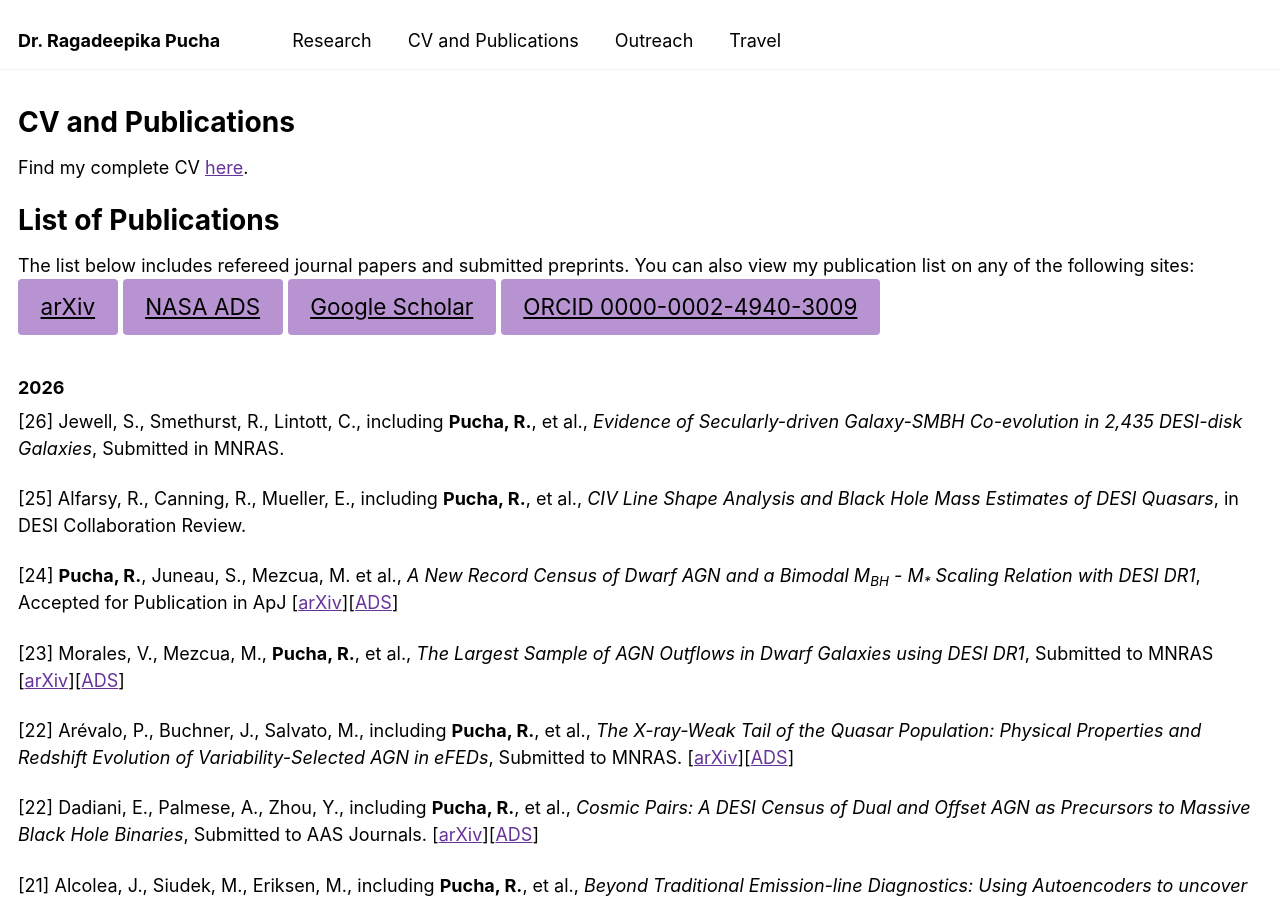
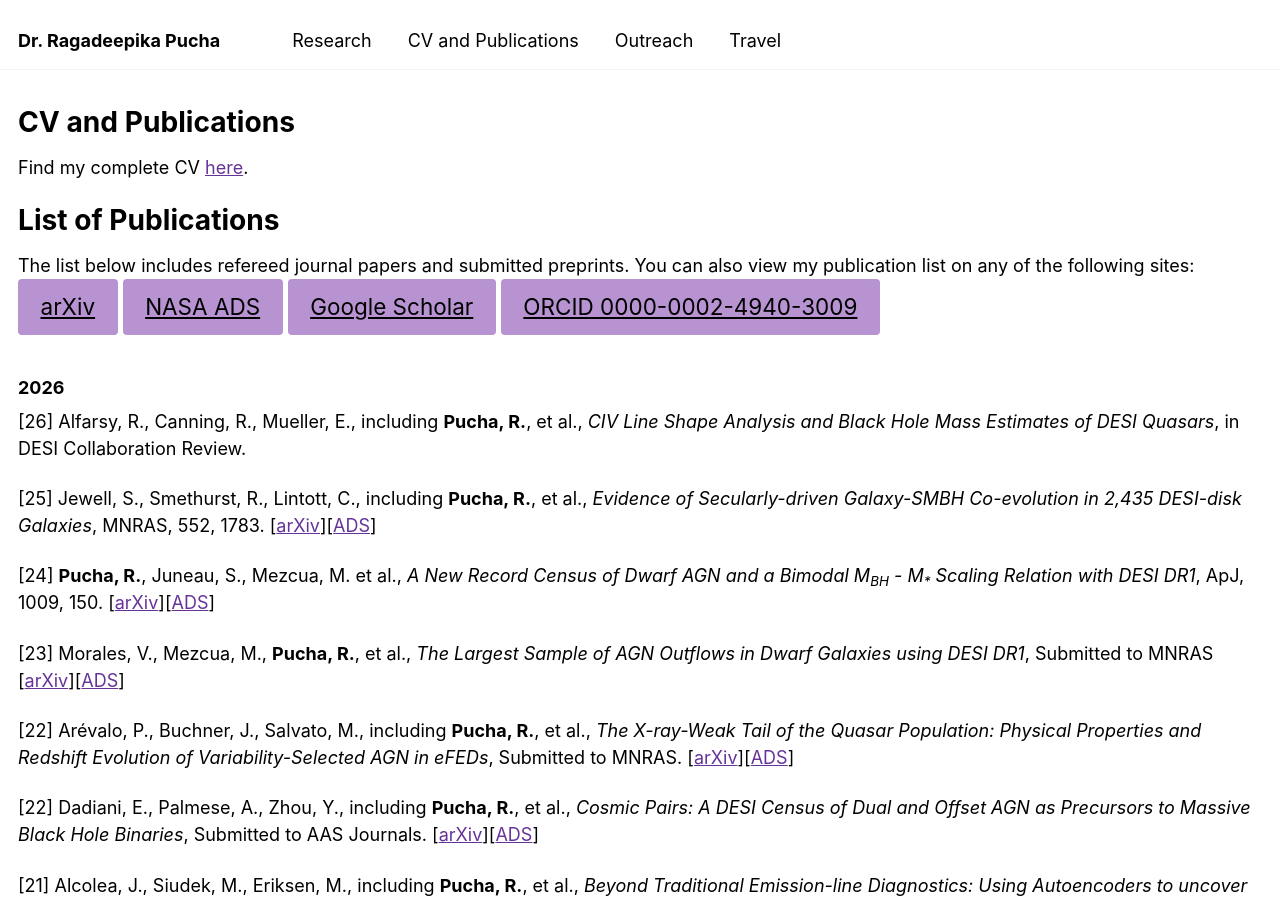
Before and after one commit to Ragadeepika-Pucha/Ragadeepika-Pucha.github.io, a Jekyll site: the page built from _pages/cv.md, in a window 1280 px wide and 900 px high. Built offline with Jekyll 4.4.1, drawn with Linux system fonts in a browser that asks for light colours.

Commit message:
Updated the publication list.

```diff
--- a/_pages/cv.md
+++ b/_pages/cv.md
@@ -19,11 +19,11 @@ You can also view my publication list on any of the following sites: \\
 
 ### 2026
 
-[26] Jewell, S., Smethurst, R., Lintott, C., including **Pucha, R.**, et al., *Evidence of Secularly-driven Galaxy-SMBH Co-evolution in 2,435 DESI-disk Galaxies*, Submitted in MNRAS.
+[26] Alfarsy, R., Canning, R., Mueller, E., including **Pucha, R.**, et al., *CIV Line Shape Analysis and Black Hole Mass Estimates of DESI Quasars*, in DESI Collaboration Review.
 
-[25] Alfarsy, R., Canning, R., Mueller, E., including **Pucha, R.**, et al., *CIV Line Shape Analysis and Black Hole Mass Estimates of DESI Quasars*, in DESI Collaboration Review.
+[25] Jewell, S., Smethurst, R., Lintott, C., including **Pucha, R.**, et al., *Evidence of Secularly-driven Galaxy-SMBH Co-evolution in 2,435 DESI-disk Galaxies*, MNRAS, 552, 1783. [[arXiv](https://arxiv.org/abs/2609.22434)][[ADS](https://ui.adsabs.harvard.edu/abs/2026MNRAS.552g1783J/abstract)]
 
-[24] **Pucha, R.**, Juneau, S., Mezcua, M. et al., *A New Record Census of Dwarf AGN and a Bimodal M<sub>BH</sub> - M<sub>\*</sub> Scaling Relation with DESI DR1*, Accepted for Publication in ApJ [[arXiv](https://arxiv.org/abs/2606.02699)][[ADS](https://ui.adsabs.harvard.edu/abs/2026arXiv260602699P/abstract)]
+[24] **Pucha, R.**, Juneau, S., Mezcua, M. et al., *A New Record Census of Dwarf AGN and a Bimodal M<sub>BH</sub> - M<sub>\*</sub> Scaling Relation with DESI DR1*, ApJ, 1009, 150. [[arXiv](https://arxiv.org/abs/2606.02699)][[ADS](https://ui.adsabs.harvard.edu/abs/2026ApJ..1009..150P/abstract)]
 
 [23] Morales, V., Mezcua, M., **Pucha, R.**, et al., *The Largest Sample of AGN Outflows in Dwarf Galaxies using DESI DR1*, Submitted to MNRAS [[arXiv](https://arxiv.org/abs/2607.02655)][[ADS](https://ui.adsabs.harvard.edu/abs/2026arXiv260702655R/abstract)]
 
```
